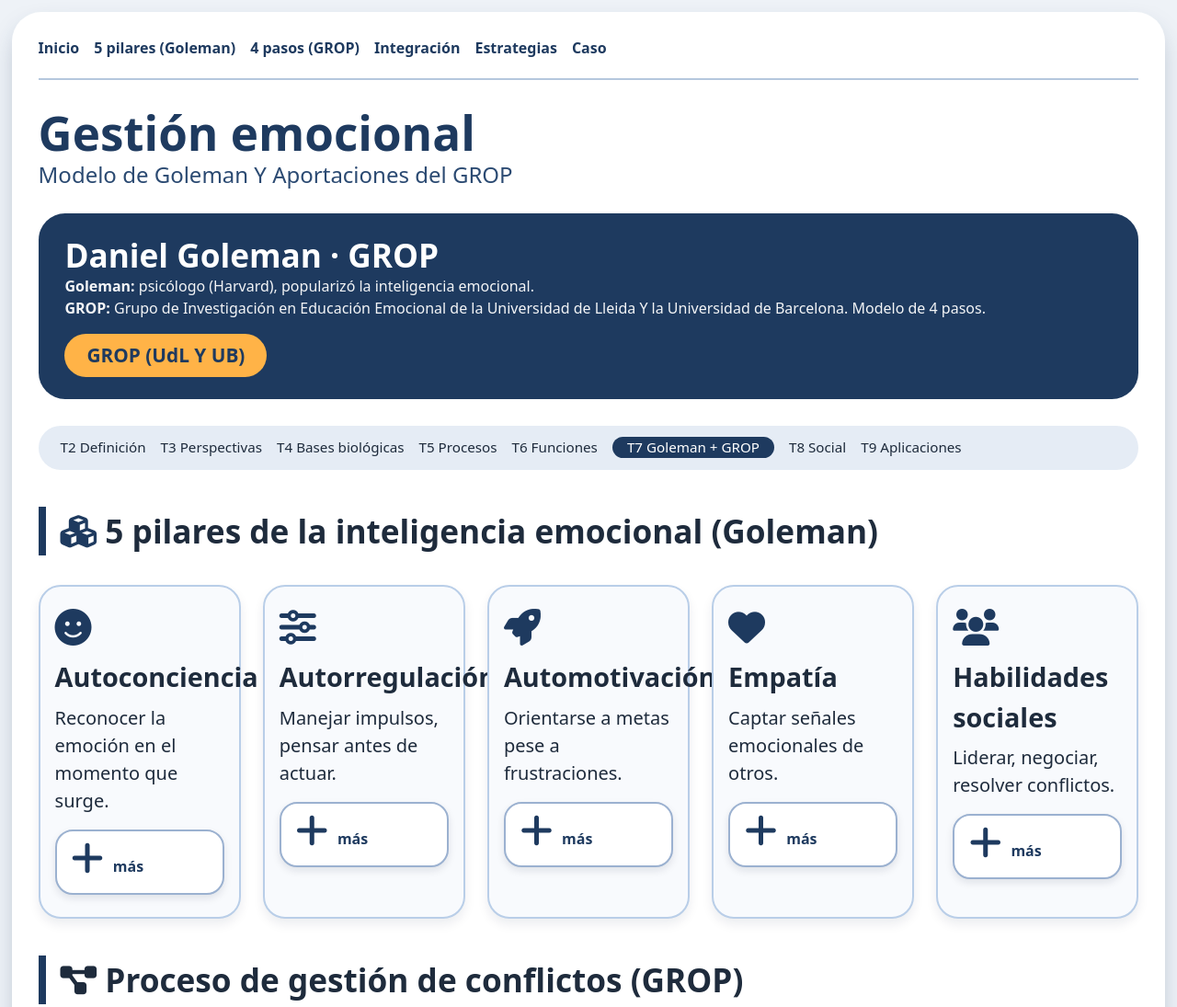
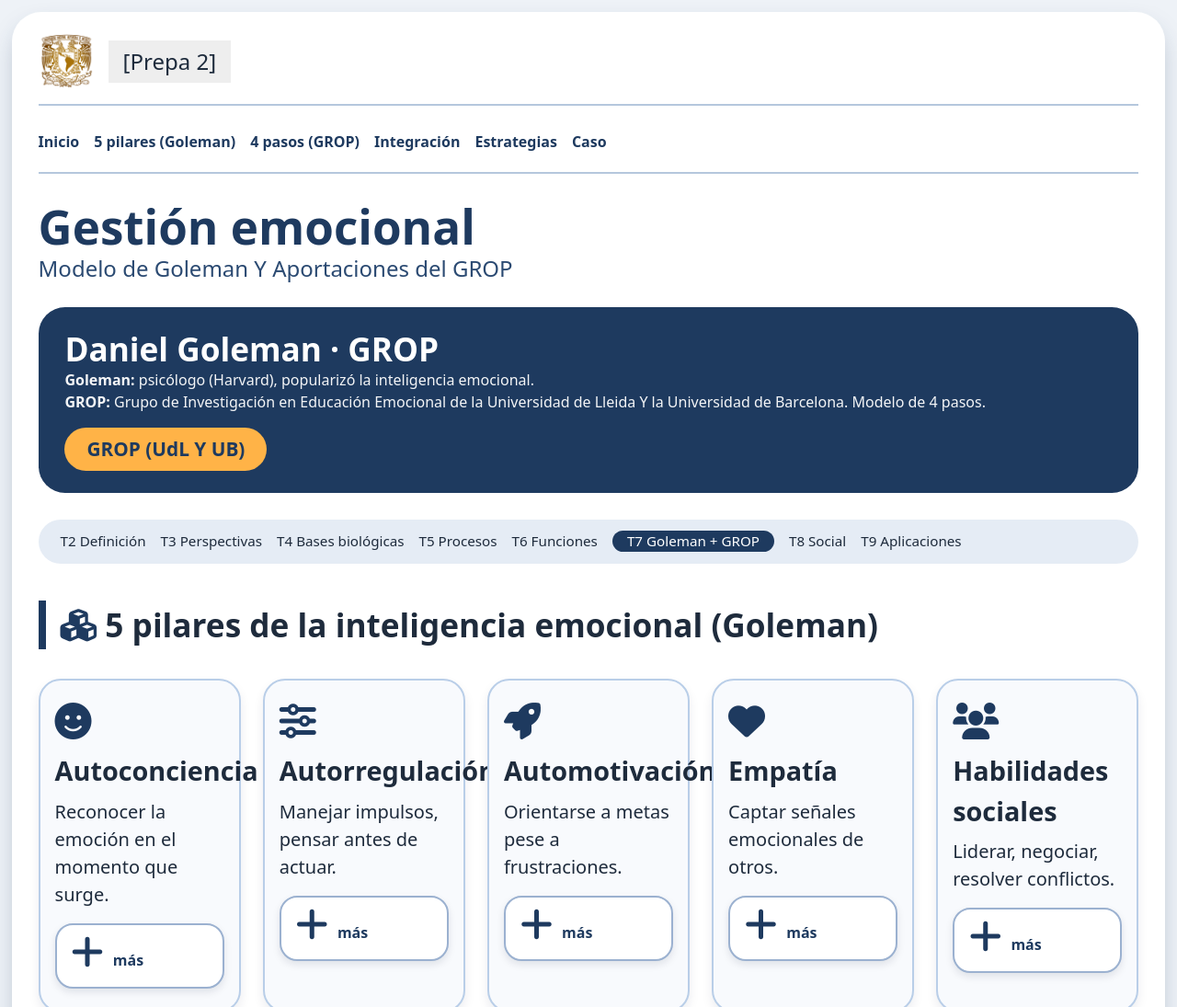
Before and after one commit to 324075269/P-gina-web-psicolog-a-, a plain HTML site: page index.html in a window 1280 px wide. Shown: the top 1095 px of the page at 92% size. Drawn offline with Linux system fonts and the light colour scheme.

Commit message:
Version 4.2

```diff
--- a/index.html
+++ b/index.html
@@ -34,6 +34,34 @@
             border-radius: 2rem;
             padding: 1.5rem 1.8rem;
             box-shadow: 0 12px 28px -8px #1e3a5f60;
+        }
+
+        /* === ENCABEZADO CON LOGOS === */
+        .header-logos {
+            display: flex;
+            flex-wrap: wrap;
+            align-items: center;
+            justify-content: space-between;
+            gap: 1rem;
+            margin-bottom: 1.5rem;
+            padding-bottom: 1rem;
+            border-bottom: 2px solid #b5c7dd;
+        }
+        .logos-left, .logos-right {
+            display: flex;
+            align-items: center;
+            gap: 1rem;
+            flex-wrap: wrap;
+        }
+        .logos-left img, .logos-right img {
+            height: 60px;
+            width: auto;
+            background: transparent;
+        }
+        @media (max-width: 600px) {
+            .logos-left img, .logos-right img {
+                height: 40px;
+            }
         }
 
         /* === NAVEGACIÓN === */
@@ -317,6 +345,7 @@
         @media (max-width: 600px) {
             body { padding: 0.5rem; font-size: 18px; }
             .container { padding: 1rem 1.2rem; border-radius: 1.5rem; }
+            .header-logos { flex-direction: column; align-items: flex-start; }
             .autor-banner { flex-direction: column; align-items: flex-start; }
             .autor-texto h2 { font-size: 2rem; }
             .badge-grop { align-self: flex-start; }
@@ -335,6 +364,19 @@
 </head>
 <body>
 <div class="container">
+
+    <!-- ========== ENCABEZADO CON LOGOS UNAM Y PREPA 2 ========== -->
+    <div class="header-logos">
+        <div class="logos-left">
+            <img src="LOGOUNAM.png" alt="Logo UNAM" onerror="this.style.display='none'; this.nextElementSibling.style.display='inline';">
+            <span style="display:none; font-size:1.5rem; background:#eee; padding:0.3rem 1rem;">[UNAM]</span>
+            <img src="LOGOPREPA2.png" alt="Logo Prepa 2" onerror="this.style.display='none'; this.nextElementSibling.style.display='inline';">
+            <span style="display:none; font-size:1.5rem; background:#eee; padding:0.3rem 1rem;">[Prepa 2]</span>
+        </div>
+        <div class="logos-right">
+            <!-- Puedes poner algo más aquí si quieres, como el título corto -->
+        </div>
+    </div>
 
     <!-- Navegación -->
     <div class="nav-links">
@@ -517,7 +559,7 @@
                 </details>
             </div>
         </div>
-        <p style="background:#1e3a5f; color:white; padding:0.8rem 1.5rem; border-radius:60px; text-align:center;">Diferencia: uso del proceso de 4 pasos </p>
+        <p style="background:#1e3a5f; color:white; padding:0.8rem 1.5rem; border-radius:60px; text-align:center;">Diferencia: uso del proceso de 4 pasos = inteligencia emocional aplicada.</p>
     </div>
 
     <!-- ========== APLICACIONES RÁPIDAS ========== -->
```
